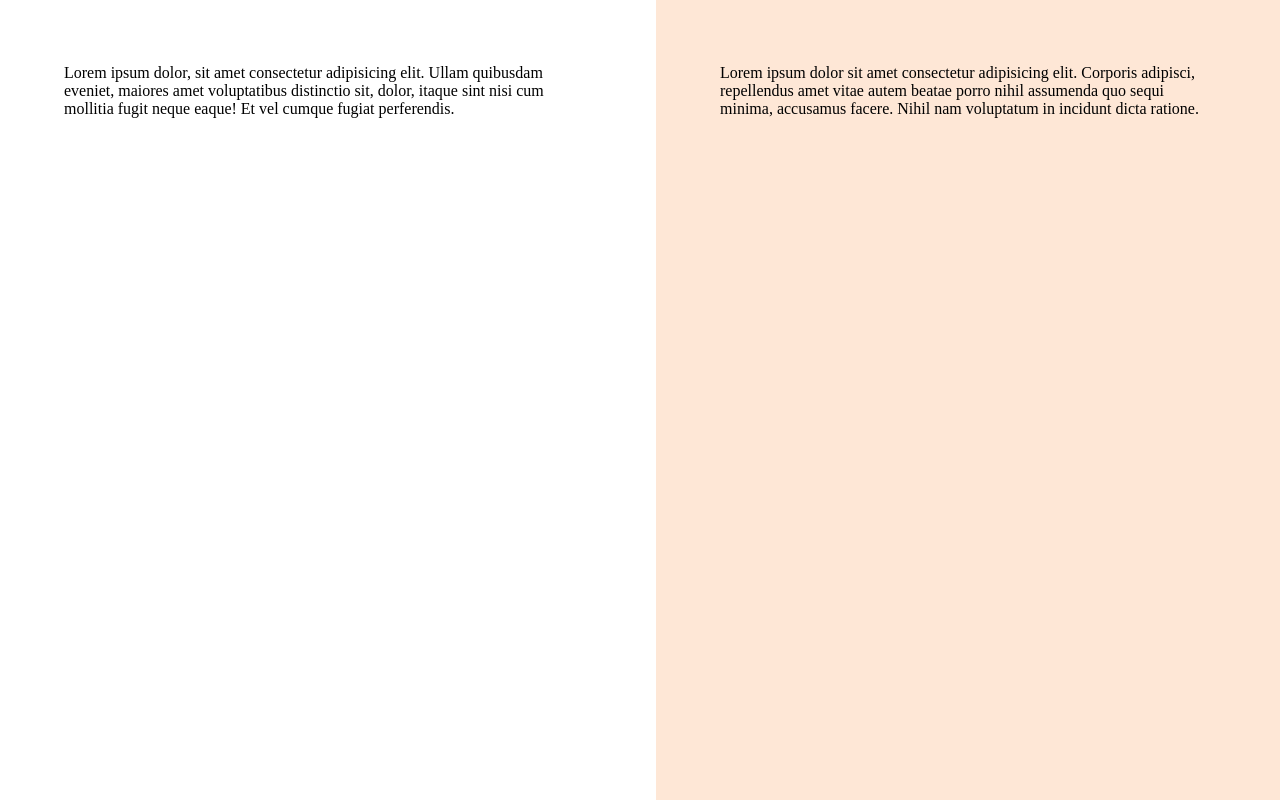
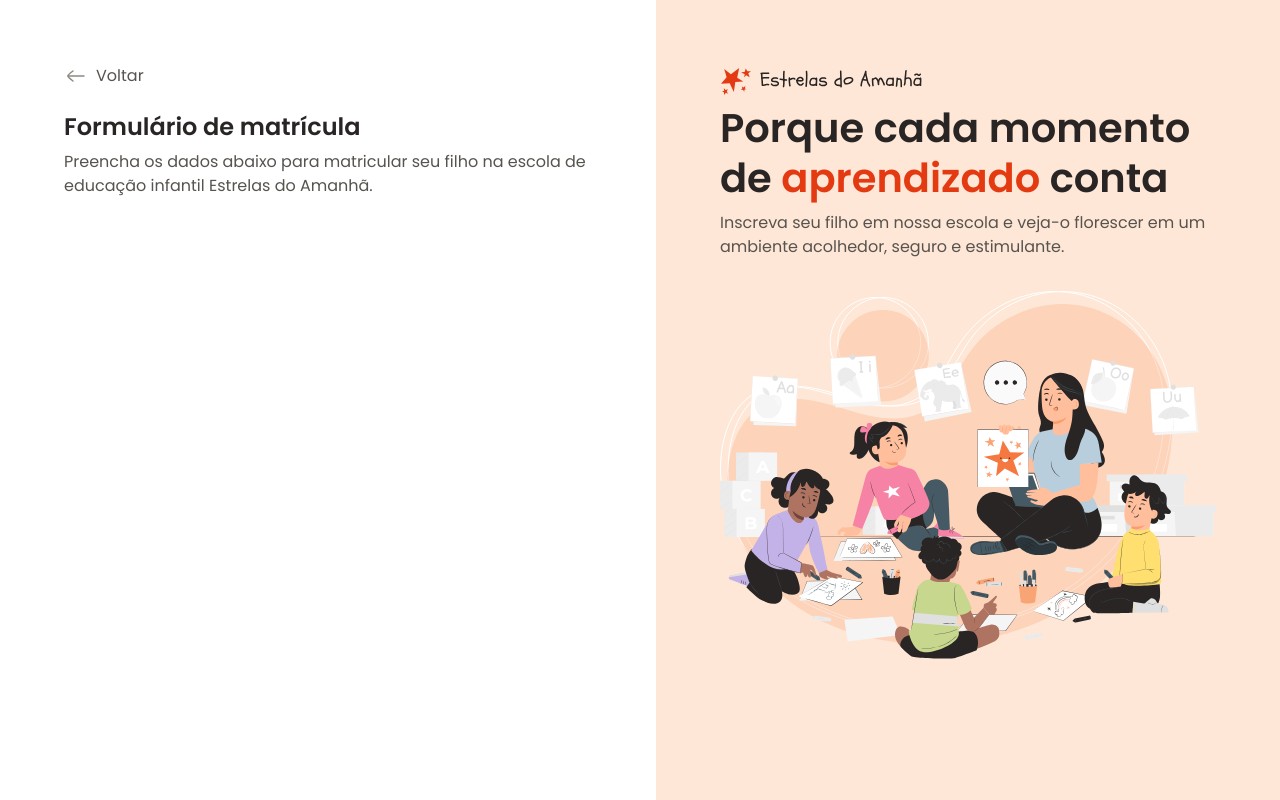
Before and after one commit to kauacode/formulario-matricula, a plain HTML site: page index.html in a window 1280 px wide. Drawn offline with Linux system fonts and the light colour scheme.

Commit message:
Conteúdo aside e conteúdo inicial do main

```diff
--- a/index.html
+++ b/index.html
@@ -1,5 +1,6 @@
 <!DOCTYPE html>
-<html lang="pt-br">
+<html lang="pt-BR">
+
 <head>
   <link rel="preconnect" href="https://fonts.googleapis.com">
   <link rel="preconnect" href="https://fonts.gstatic.com" crossorigin>
@@ -8,19 +9,48 @@
   <title>Estrelas do Amanhã</title>
 
   <link rel="stylesheet" href="styles/index.css">
-  <link href="https://fonts.googleapis.com/css2?family=Poppins:ital,wght@0,100;0,200;0,300;0,400;0,500;0,600;0,700;0,800;0,900;1,100;1,200;1,300;1,400;1,500;1,600;1,700;1,800;1,900&display=swap" rel="stylesheet">
+  <link
+    href="https://fonts.googleapis.com/css2?family=Poppins:ital,wght@0,100;0,200;0,300;0,400;0,500;0,600;0,700;0,800;0,900;1,100;1,200;1,300;1,400;1,500;1,600;1,700;1,800;1,900&display=swap"
+    rel="stylesheet">
 </head>
+
 <body>
   <div id="app">
     <main>
       <div class="main-container">
-        Lorem ipsum dolor, sit amet consectetur adipisicing elit. Ullam quibusdam eveniet, maiores amet voluptatibus distinctio sit, dolor, itaque sint nisi cum mollitia fugit neque eaque! Et vel cumque fugiat perferendis.</div>
+        <div class="back">
+          <img src="assets/icons/arrow-left-02.svg" alt="Ícone de voltar">
+          <span>Voltar</span>
+        </div>
+
+        <h1>Formulário de matrícula</h1>
+        <p>Preencha os dados abaixo para matricular seu filho na escola de educação infantil Estrelas do Amanhã.
+        </p>
+      </div>
     </main>
 
     <aside>
       <div class="aside-container">
-        Lorem ipsum dolor sit amet consectetur adipisicing elit. Corporis adipisci, repellendus amet vitae autem beatae porro nihil assumenda quo sequi minima, accusamus facere. Nihil nam voluptatum in incidunt dicta ratione.</div>
+        <header>
+          <img src="assets/logo.svg" alt="Logo Estrelas do Amanhã">
+          <h2>
+            Porque cada momento de
+            <span>
+              aprendizado
+            </span>
+            conta
+          </h2>
+          <p>
+            Inscreva seu filho em nossa escola e veja-o florescer em um ambiente acolhedor, seguro e
+            estimulante.
+          </p>
+        </header>
+
+        <img src="assets/Illustration.svg" alt="Ilustração de um professora com crianças prestando atenção">
+
+      </div>
     </aside>
   </div>
 </body>
+
 </html>
--- a/styles/global.css
+++ b/styles/global.css
@@ -1,4 +1,4 @@
-*{
+* {
   margin: 0;
   padding: 0;
   box-sizing: border-box;
@@ -16,12 +16,26 @@
 
   --surface-primary: #FFFFFF;
   --surface-secondary: #FEE7D6;
+  --surface-disabled: #E7E5E4;
 
   --stroke-default: #D6D3D1;
   --stroke-highlight: #F3541C;
   --semantic-error: #DC2626;
 }
 
-body{
+body {
   overflow: hidden;
+
+  font: var(--text);
+  color: var(--text-secondary);
 }
+
+h1,
+h2 {
+  color: var(--text-primary);
+}
+
+img {
+  max-width: 100%;
+  height: auto;
+}
--- a/styles/layout.css
+++ b/styles/layout.css
@@ -14,6 +14,18 @@ main {
     max-width: 33rem;
     margin-left: auto;
   }
+
+  & .back{
+    display: flex;
+    align-items: center;
+    gap: .5rem;
+    margin-bottom: 1.5rem;
+  }
+
+  & h1{
+    font: 600 1.5rem/1.25 var(--font-family);
+    margin-bottom: .5rem;
+  }
 }
 
 aside{
@@ -21,5 +33,17 @@ aside{
   padding: 4rem;
   & .aside-container{
     max-width: 31rem;
+
+    & > img{
+      margin-top: 2rem;
+    }
+  }
+
+  & h2{
+    font: 600 2.5rem/1.25 var(--font-family);
+    margin-bottom: .5rem;
+    & span{
+      color: var(--text-highlight);
+    }
   }
 }
```
